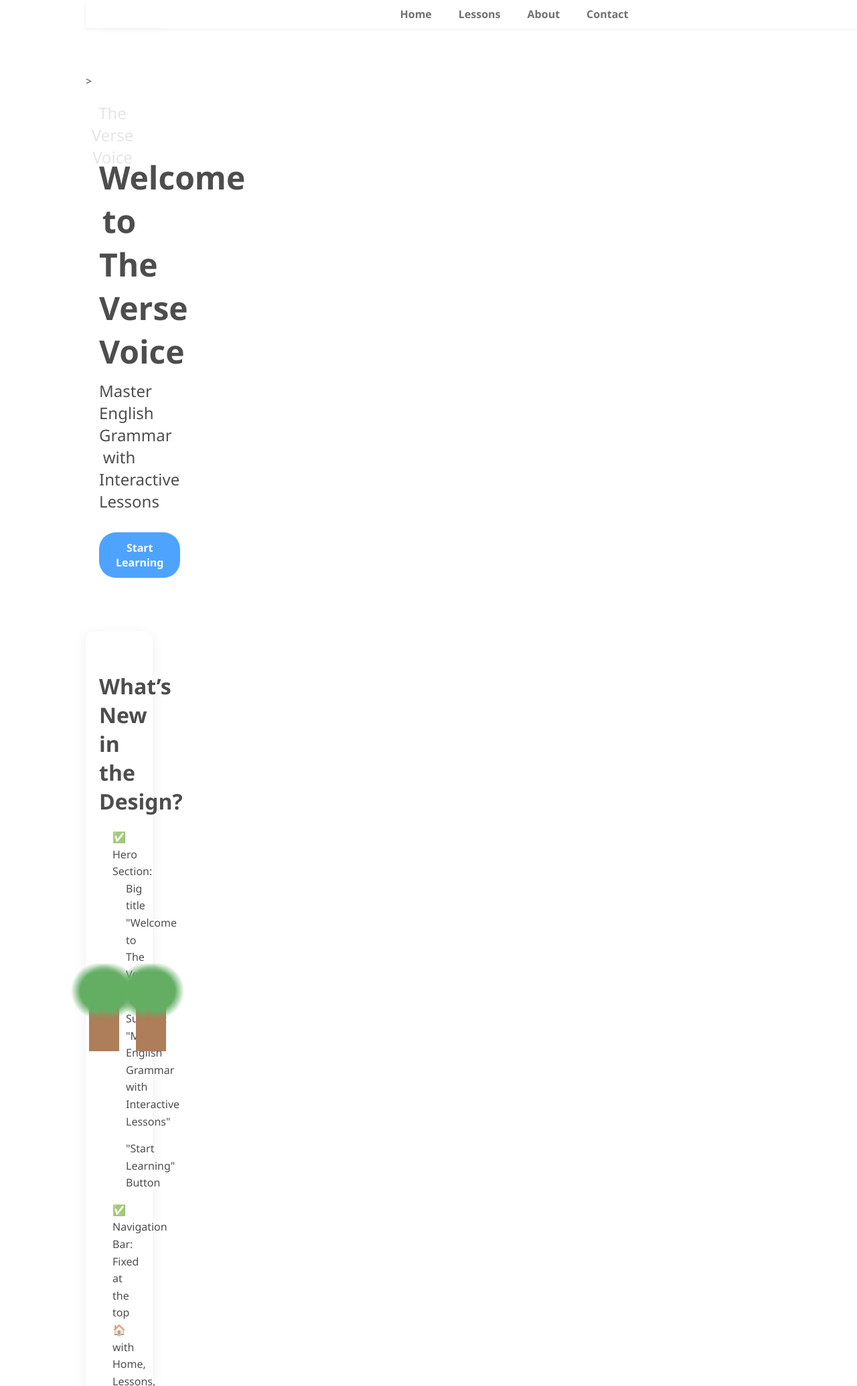
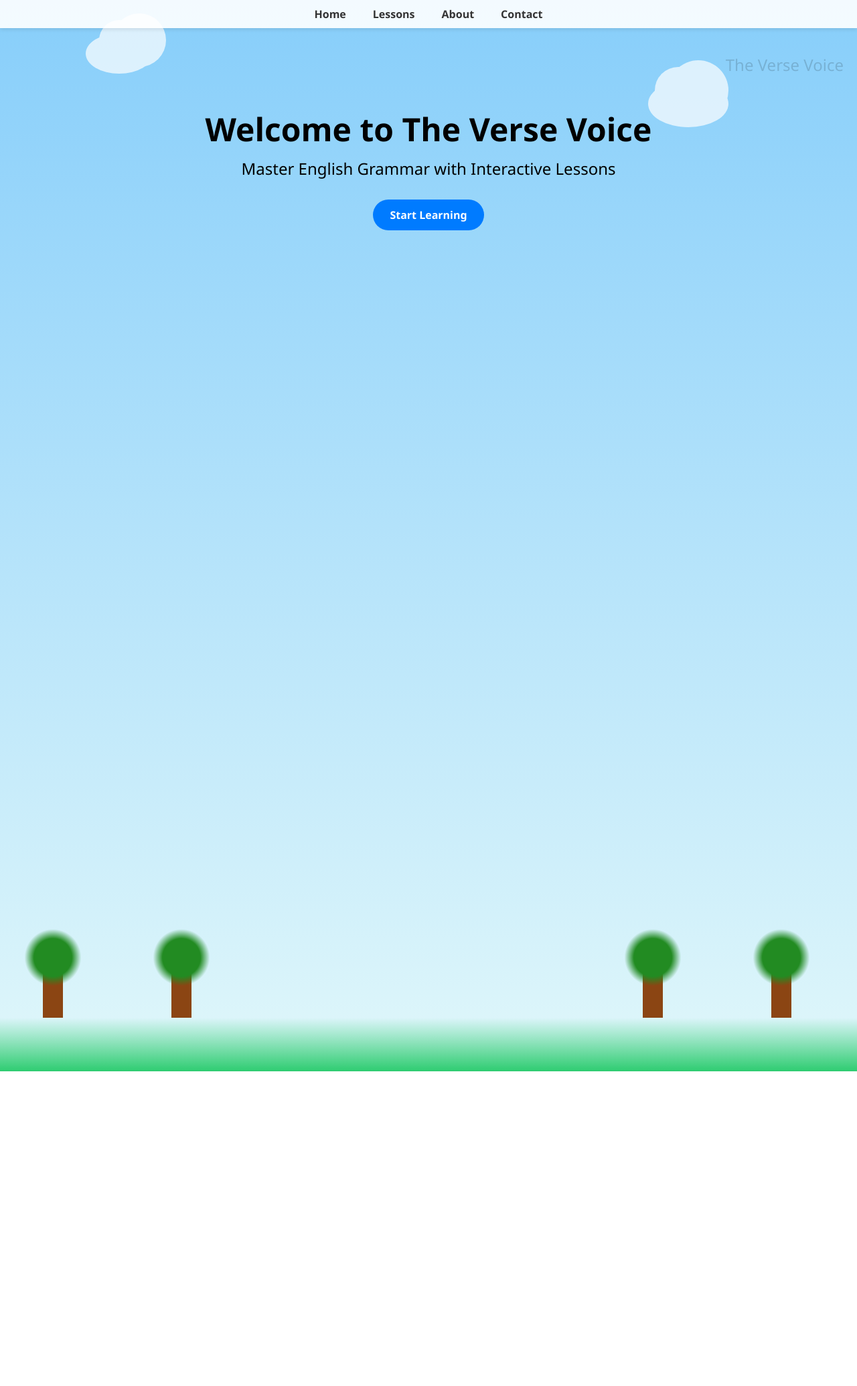
Before and after one commit to sona-arc/The-Verse-Voice, a plain HTML site: page index.html in a window 1280 px wide. Shown: the top 2070 px of the page at 67% size. After the commit the page ends 1600 px from the top, so only its background shows below. Drawn offline with Linux system fonts and the light colour scheme.

Commit message:
Update index.html

```diff
--- a/index.html
+++ b/index.html
@@ -2,19 +2,14 @@
 <html lang="en">
 <head>
   <meta charset="UTF-8" />
-  <meta name="viewport" content="width=device-width, initial-scale=1.0" />
+  <meta name="viewport" content="width=device-width, initial-scale=1.0"/>
   <title>The Verse Voice</title>
   <link rel="stylesheet" href="style.css" />
 </head>
-<body <div class="cloud cloud1"></div>
-<div class="cloud cloud2"></div>
-<div class="tree tree1"></div>
-<div class="tree tree2"></div>
-<div class="tree tree3"></div>
-<div class="tree tree4"></div>
->
-  <header>
-    <nav>
+<body>
+
+  <!-- Navigation Bar -->
+  <nav class="navbar">
     <ul>
       <li><a href="#">Home</a></li>
       <li><a href="#">Lessons</a></li>
@@ -22,29 +17,25 @@
       <li><a href="#">Contact</a></li>
     </ul>
   </nav>
-  </header>
 
+  <!-- Hero Section -->
   <section class="hero">
-    <div class="watermark">The Verse Voice</div>
-    <h1>Welcome to The Verse Voice</h1>
+    <h1>Welcome to <span class="highlight">The Verse Voice</span></h1>
     <p class="subtitle">Master English Grammar with Interactive Lessons</p>
     <a href="#" class="button">Start Learning</a>
+    <div class="watermark">The Verse Voice</div>
   </section>
 
-  <section class="whats-new">
-    <h2>What’s New in the Design?</h2>
-    <ul>
-      <li>✅ Hero Section:
-        <ul>
-          <li>Big title "Welcome to The Verse Voice"</li>
-          <li>Subtitle: "Master English Grammar with Interactive Lessons"</li>
-          <li>"Start Learning" Button</li>
-        </ul>
-      </li>
-      <li>✅ Navigation Bar: Fixed at the top 🏠 with Home, Lessons, About, Contact links</li>
-      <li>✅ Better Styling: Smooth animations, color changes, spacing & readability</li>
-      <li>✅ More Professional Look!</li>
-    </ul>
-  </section>
+  <!-- Nature Design -->
+  <div class="scene">
+    <div class="cloud cloud1"></div>
+    <div class="cloud cloud2"></div>
+    <div class="grass"></div>
+    <div class="tree tree1"></div>
+    <div class="tree tree2"></div>
+    <div class="tree tree3"></div>
+    <div class="tree tree4"></div>
+  </div>
+
 </body>
 </html>
```
Lines whose indentation alone changed are shown as unchanged.
